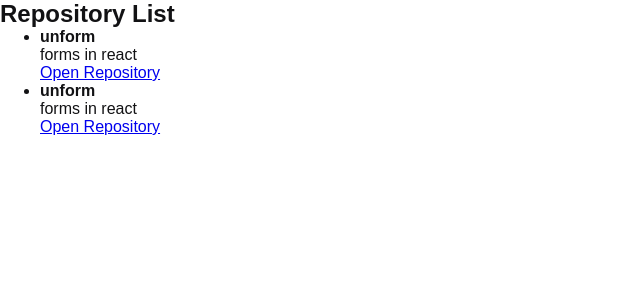
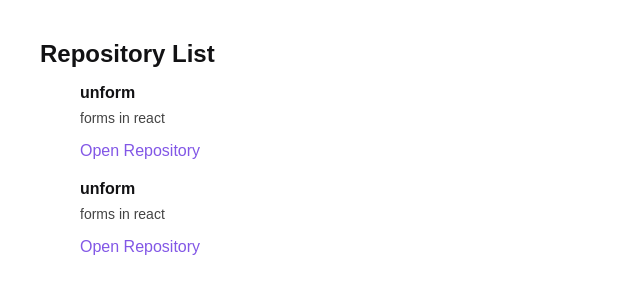
Before and after one commit to gabrielcedran/github-explorer-2, a React app: page / in a window 1280 px wide. Shown: the top 300 px of the page, without its empty margins (0-640 px from the left). Built offline with nearby package versions, Linux system fonts and the light colour scheme.

Commit message:
Add a bit of styling to the repository list component

```diff
--- a/src/components/RepositoryList.jsx
+++ b/src/components/RepositoryList.jsx
@@ -1,4 +1,5 @@
 import { RepositoryItem } from "./RepositoryItem";
+import '../styles/repositories.scss';
 
 const repository = {
     name: 'unform',
--- /dev/null
+++ b/src/styles/repositories.scss
@@ -0,0 +1,34 @@
+section.repository-list {
+    margin: 40px;
+
+    h1 {
+        margin-bottom: 16px;
+    }
+
+    ul {
+        list-style: none;
+
+        li {
+            // '&' the element itself. '+ li' the next li.
+            // all li that have an li preceding.
+            // similar to li { margin-bottom: 20px; &:last-child { margin: 0px; } }
+            & + li {
+                margin-top: 20px;
+            }
+
+            p {
+                font-size: 14px;
+                color: #444;
+                margin-top: 8px;
+            }
+
+            a {
+                display: inline-block;
+                margin-top: 16px;
+                text-decoration: none;
+                color: #8257e6;
+            }
+        }
+    }
+
+}
```
